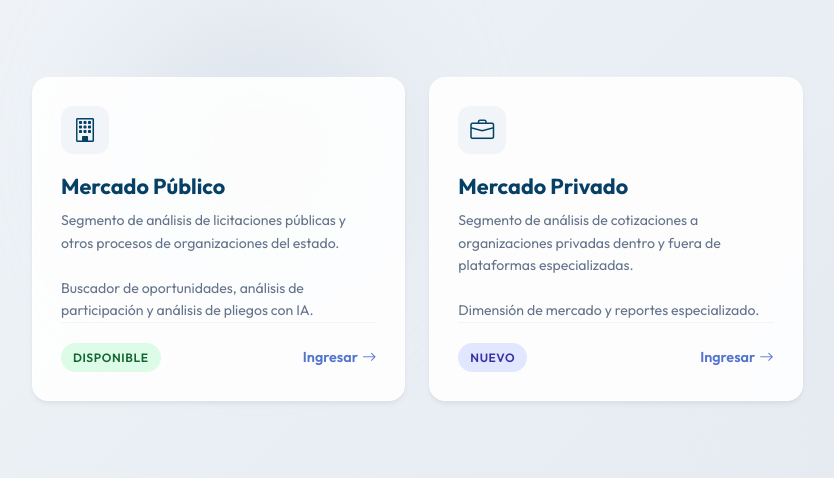
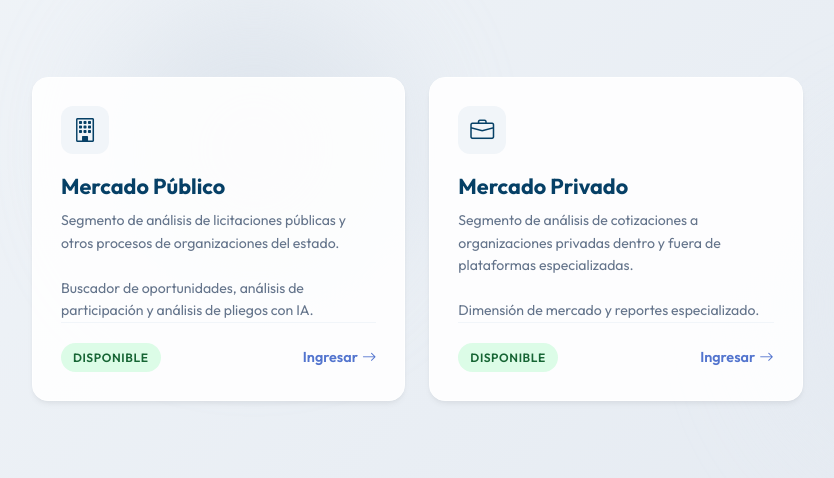
Before and after one commit to andrestor94/web_comparativas, a FastAPI app: template web_comparativas/templates/markets_home.html in a window 1280 px wide. Shown: the part 161-639 px from the top of the page, without its empty margins (24-858 px from the left). Run offline with FastAPI, Linux system fonts and the light colour scheme; the template is opened without the code that fills it, so the values that code supplies are empty.

Commit message:
Update Mercado Privado badge to Disponible

```diff
--- a/web_comparativas/templates/markets_home.html
+++ b/web_comparativas/templates/markets_home.html
@@ -456,8 +456,7 @@
                     </div>
                     <div class="card-footer">
                         <!-- Ahora disponible -->
-                        <span class="status-badge status-available"
-                            style="background: #e0e7ff; color: #3730a3;">Nuevo</span>
+                        <span class="status-badge status-available">Disponible</span>
                         <div class="arrow-link">
                             Ingresar <i class="bi bi-arrow-right"></i>
                         </div>
```
